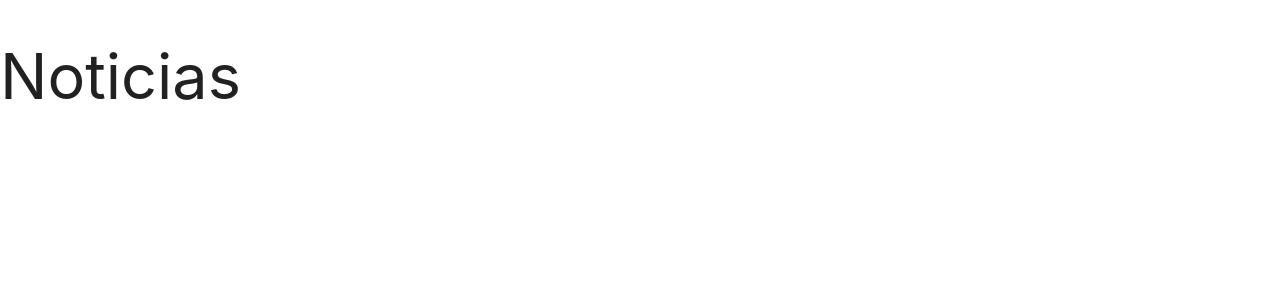
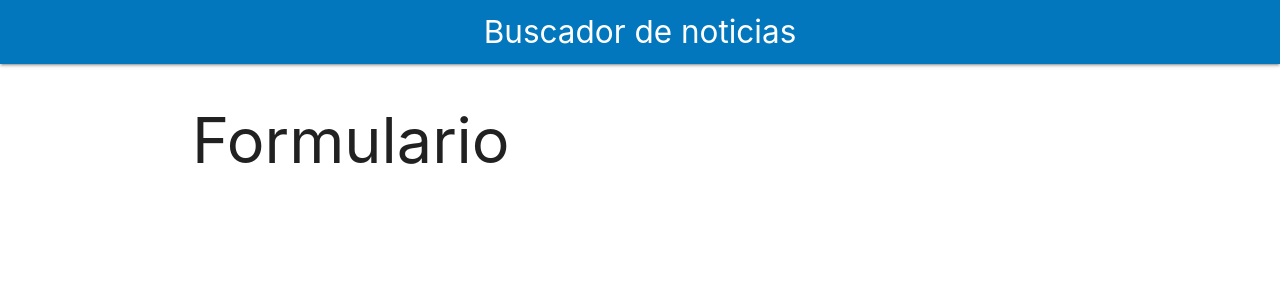
Before and after one commit to nvizcarra/news-search, a React (Create React App) app: page / in a window 1280 px wide. Shown: the top 300 px of the page. Built offline with nearby package versions, Linux system fonts and the light colour scheme.

Commit message:
Create Header and main component

```diff
--- a/src/App.js
+++ b/src/App.js
@@ -1,8 +1,16 @@
-import React from 'react';
-
+import React, { Fragment } from 'react';
+import Header from './components/Header';
 function App() {
   return (
-    <h1>Noticias</h1>
+    <Fragment>
+      <Header
+        titulo='Buscador de noticias'
+      />
+
+      <div className="container white">
+        <h1>Formulario</h1>
+      </div>
+    </Fragment>
   );
 }
 
--- /dev/null
+++ b/src/components/Header.jsx
@@ -0,0 +1,11 @@
+import React from 'react';
+
+const Header = ({titulo}) => {
+    return (
+        <nav className="nav-wrapper light-blue darken-3">
+            <a href="#!" className="brand-logo center">{titulo}</a>
+        </nav>
+    )
+}
+
+export default Header;
```
